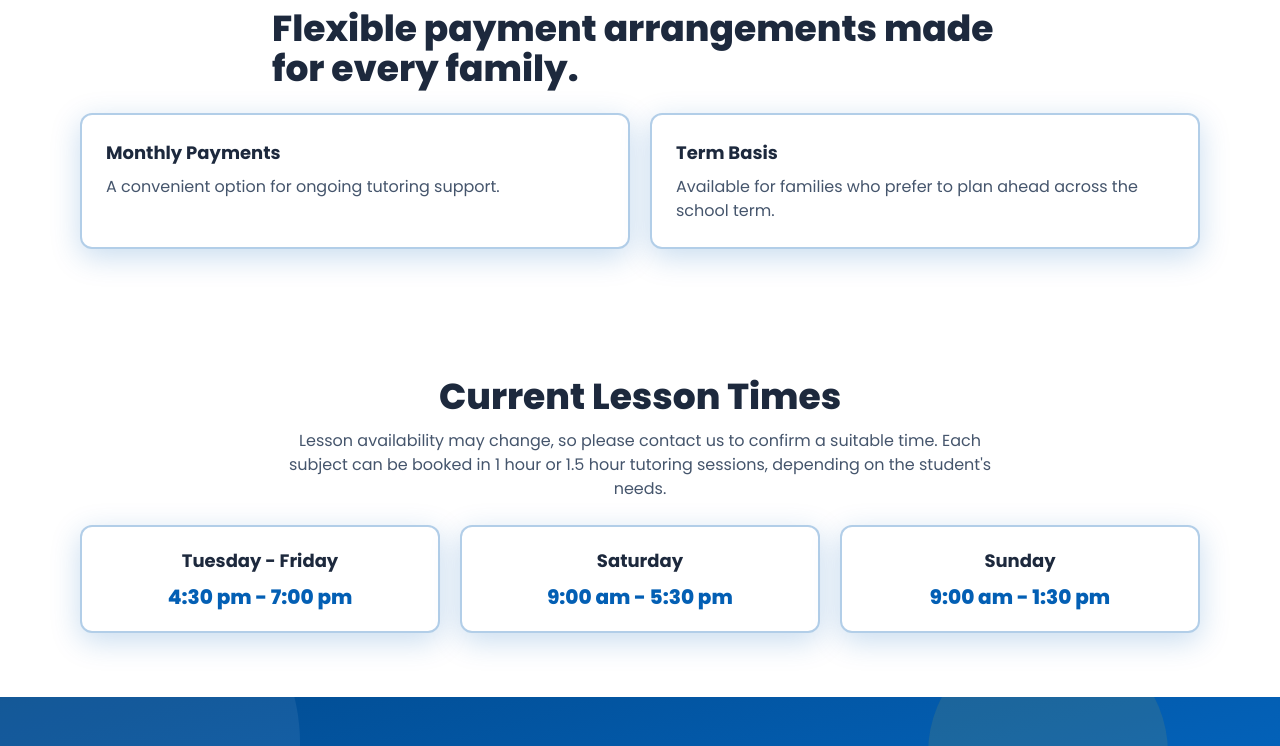
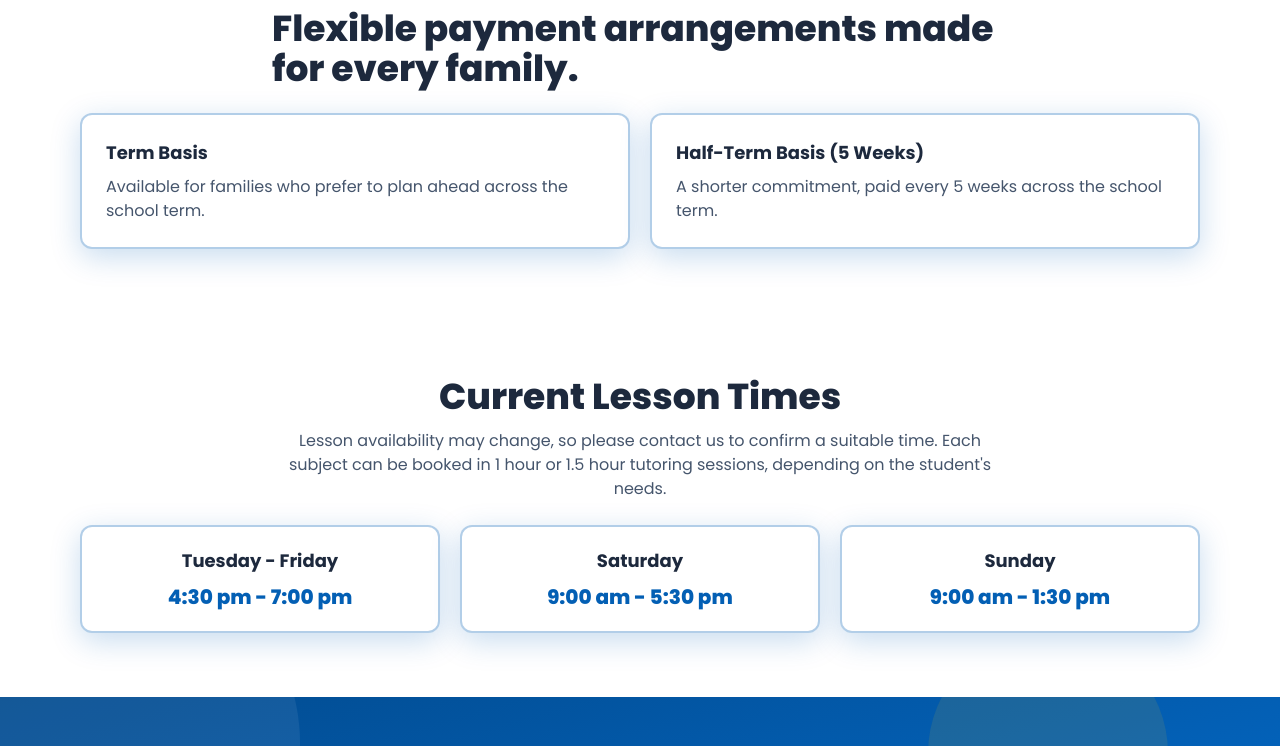
Before and after one commit to Young-Einsteins/young-einsteins.github.io, a website built with Vite: page subjects.html in a window 1280 px wide. Shown: the part 1030-1776 px from the top of the page. Built offline with nearby package versions, Linux system fonts and the light colour scheme.

Commit message:
Updated subjects page with corrected payment methods and viet translations

```diff
--- a/src/js/translations.js
+++ b/src/js/translations.js
@@ -229,15 +229,15 @@ export const translations = {
     en: "Flexible payment arrangements made for every family.",
     vi: "Hình thức thanh toán linh hoạt, phù hợp cho mọi gia đình.",
   },
-  "subjects.payments.monthly.title": { en: "Monthly Payments", vi: "Thanh Toán Hàng Tháng" },
-  "subjects.payments.monthly.text": {
-    en: "A convenient option for ongoing tutoring support.",
-    vi: "Lựa chọn thuận tiện cho việc học kèm liên tục.",
-  },
   "subjects.payments.term.title": { en: "Term Basis", vi: "Thanh Toán Theo Học Kỳ" },
   "subjects.payments.term.text": {
     en: "Available for families who prefer to plan ahead across the school term.",
     vi: "Dành cho các gia đình muốn lên kế hoạch trước cho cả học kỳ.",
+  },
+  "subjects.payments.halfterm.title": { en: "Half-Term Basis (5 Weeks)", vi: "Thanh Toán Theo Nửa Học Kỳ (5 Tuần)" },
+  "subjects.payments.halfterm.text": {
+    en: "A shorter commitment, paid every 5 weeks across the school term.",
+    vi: "Lựa chọn ngắn hạn hơn, thanh toán mỗi 5 tuần trong học kỳ.",
   },
 
   "subjects.times.title": { en: "Current Lesson Times", vi: "Lịch Học Hiện Tại" },
--- a/subjects.html
+++ b/subjects.html
@@ -86,13 +86,15 @@
 
         <div class="mx-auto mt-6 grid max-w-6xl gap-5 page-px sm:grid-cols-2">
           <article class="card reveal">
-            <h3 class="text-lg font-bold" data-i18n="subjects.payments.monthly.title">Monthly Payments</h3>
-            <p class="mt-2 text-slate-600" data-i18n="subjects.payments.monthly.text">A convenient option for ongoing tutoring support.</p>
-          </article>
-          <article class="card reveal">
             <h3 class="text-lg font-bold" data-i18n="subjects.payments.term.title">Term Basis</h3>
             <p class="mt-2 text-slate-600" data-i18n="subjects.payments.term.text">
               Available for families who prefer to plan ahead across the school term.
+            </p>
+          </article>
+          <article class="card reveal">
+            <h3 class="text-lg font-bold" data-i18n="subjects.payments.halfterm.title">Half-Term Basis (5 Weeks)</h3>
+            <p class="mt-2 text-slate-600" data-i18n="subjects.payments.halfterm.text">
+              A shorter commitment, paid every 5 weeks across the school term.
             </p>
           </article>
         </div>
```
